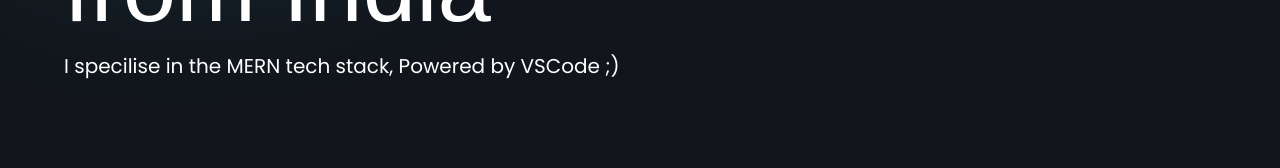
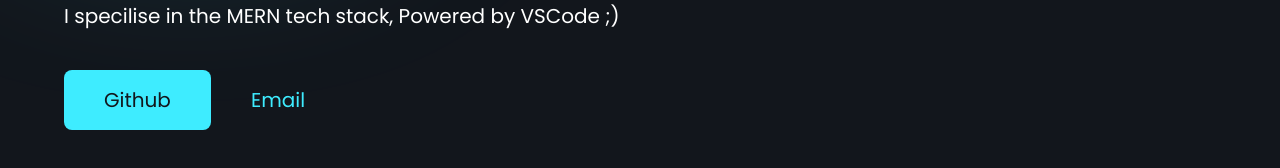
Before and after one commit to Bharath1910/bharathshanmugam.dev, a Next.js app: page / in a window 1280 px wide. Shown: the part 556-724 px from the top of the page. Built offline with nearby package versions, Linux system fonts and the light colour scheme; a web font is replaced by a local one.

Commit message:
added buttons

```diff
--- a/pages/index.js
+++ b/pages/index.js
@@ -8,19 +8,20 @@ function Home() {
             </div>
             <div className="bg-background h-screen flex">
                 <div className="flex-1 text-xl text-white flex flex-col justify-center gap-4 p-16 z-10">
-                    <h1 className='font-poppins'>
-                        Hello! I'm Bharath Shanmugam AV
-                    </h1>
-
+                    <h1 className='font-poppins'>Hello! I'm Bharath Shanmugam AV</h1>
                     <p className='text-8xl font-gloock'>Full stack web developer from India</p>
                     <p className='font-poppins'>I specilise in the MERN tech stack, Powered by VSCode ;)</p>
+
+                    <div className='flex mt-6'>
+                        <a className='bg-complement text-background font-poppins px-10 py-4 rounded-lg' href='https://google.com' target={"_blank"}>Github</a>
+                        <a className='text-complement font-poppins px-10 py-4' href='https://google.com' target={"_blank"}>Email</a>
+                    </div>
                 </div>
 
                 <div className="flex-1">
                     <Image src="/hero_background_bg_removed.png" width={533} height={800} />
                 </div>
             </div>
-
         </>
   )
 }
```
